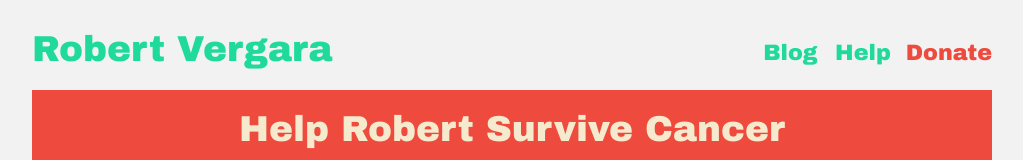
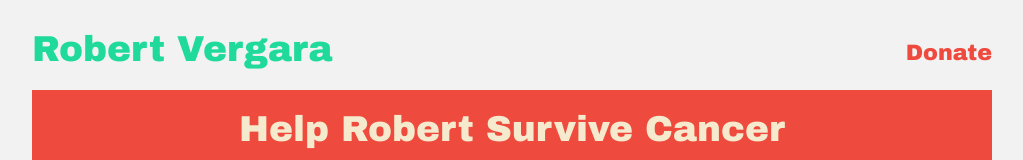
Before and after one commit to robertvergara/robertvergara.github.io, a website: page index.html at #/home in a window 1280 px wide. Shown: the top 160 px of the page, without its empty margins (128-1151 px from the left). Drawn offline with nearby package versions, Linux system fonts and the light colour scheme.

Commit message:
took out caring bridge site links

```diff
--- a/app/partials/home.html
+++ b/app/partials/home.html
@@ -5,8 +5,8 @@
       <nav class="main-nav">
         <ul id="list-horizontal">
           <!-- <li><a href="#/home">Home</a></li> -->
-          <li><a href="http://www.caringbridge.org/visit/robertvergara" target="_blank">Blog</a></li>
-          <li><a href="http://www.caringbridge.org/visit/robertvergara/planner" target="_blank">Help</a></li>
+         <!--  <li><a href="http://www.caringbridge.org/visit/robertvergara" target="_blank">Blog</a></li>
+          <li><a href="http://www.caringbridge.org/visit/robertvergara/planner" target="_blank">Help</a></li> -->
         </ul>
         <form action="https://www.paypal.com/cgi-bin/webscr" method="post" target="_blank" id="donate">
           <input type="hidden" name="cmd" value="_s-xclick">
```
